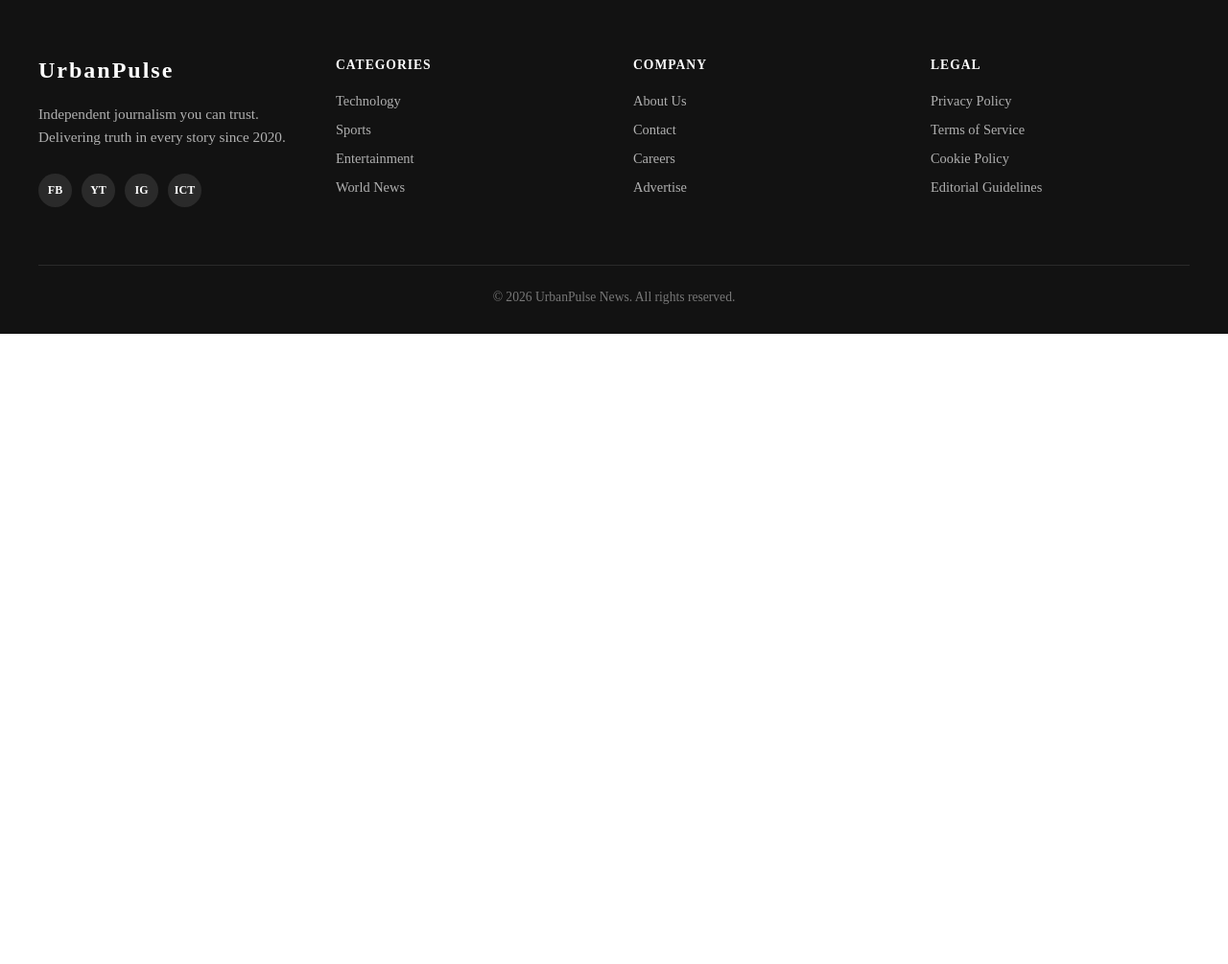
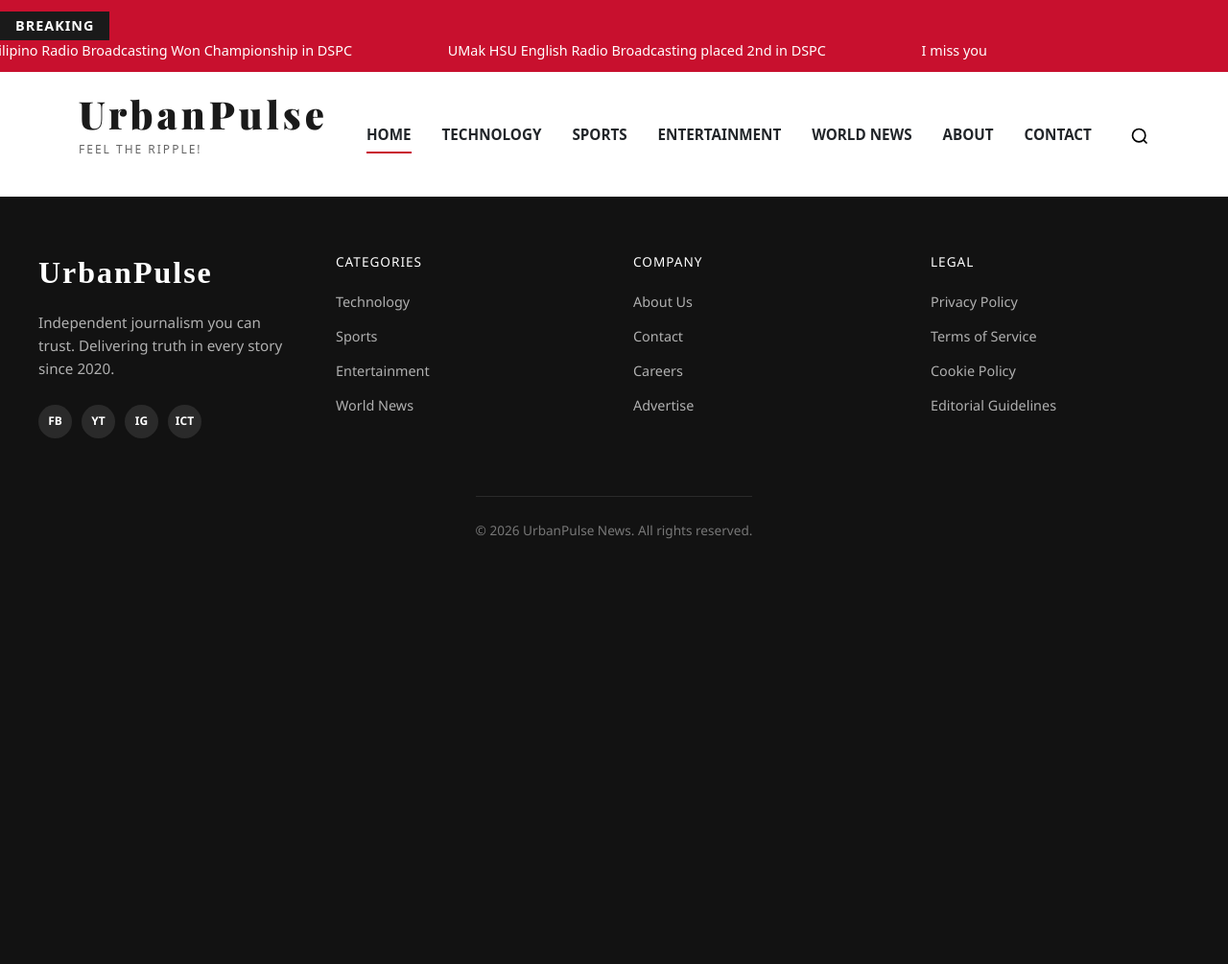
Before and after one commit to matmatperez29-coder/GROUP6-CPG12-01, a PHP site: page / in a window 1280 px wide. Shown: the whole page at 96% size. Before the commit the page ends 348 px from the top, so only its background shows below. Run offline with PHP 8.4, Linux system fonts and the light colour scheme.

Commit message:
Add files via upload

```diff
--- a/index.html
+++ b/index.html
@@ -1,15 +1,63 @@
-<!DOCTYPE html>
-<html lang="en">
+<!doctype html>
+<html>
+<head>
+	<title> News Website </title>
+	<meta charset="UTF-8">
+	<meta name="viewport" content="width=device-width, initial-scale=1.0">
+	<link href="https://cdn.jsdelivr.net/npm/bootstrap@5.3.2/dist/css/bootstrap.min.css" rel="stylesheet">
+	<link rel="stylesheet" href="style.css">
+	<link rel="preconnect" href="https://fonts.googleapis.com">
+    <link rel="preconnect" href="https://fonts.gstatic.com" crossorigin>
+    <link href="https://fonts.googleapis.com/css2?family=Playfair+Display:wght@400;600;700;900&family=Source+Sans+3:wght@300;400;600;700&display=swap" rel="stylesheet">
+</head>
+<body>
+	<!-- Dito ang Breaking News Sticker -->
 
-<head>
-    <meta charset="UTF-8">
-    <meta name="viewport" content="width=device-width, initial-scale=1.0">
-    <title>UrbanPulse</title>
-    <link rel="stylesheet" href="style2.css">
-</head>
+	<div class="BN" id="Bn">
+        <span class="BNlabel">BREAKING</span>
+        <div class="BNcontent">
+            <span class="Bitem">UMak HSU Filipino Radio Broadcasting Won Championship in DSPC</span>
+            <span class="Bitem">UMak HSU English Radio Broadcasting placed 2nd in DSPC</span>
+            <span class="Bitem">I miss you</span>
+        </div>
+    </div>
 
-<body>
-    <footer class="site-footer">
+	<!-- Dito yung Header -->
+	<header class="header">
+		<div class="header-main">
+			<div class="container">
+				<div class="Logo">
+					<h1>UrbanPulse</h1>
+					<p class="tagline">Feel the Ripple!</p>
+				</div>
+				<nav class="main-nav">
+					<a href="index.html" class="active">Home</a>
+                    <a href="category-technology.html">Technology</a>
+                    <a href="category-sports.html">Sports</a>
+                    <a href="category-entertainment.html">Entertainment</a>
+                    <a href="category-world.html">World News</a>
+                    <a href="about.html">About</a>
+                    <a href="contact.html">Contact</a>
+				</nav>
+				<div class="header-actions">
+                    <button class="search-toggle" id="searchToggle" aria-label="Search">
+                        <svg width="20" height="20" viewBox="0 0 24 24" fill="none" stroke="currentColor" stroke-width="2">
+                            <circle cx="11" cy="11" r="8"></circle>
+                            <path d="m21 21-4.35-4.35"></path>
+                        </svg>
+                    </button>
+                </div>
+			</div>
+		</div>
+	</header>
+
+
+	<main>
+	</main>
+
+
+	<!-- Dito yung footer -->
+	<footer class="site-footer">
         <div class="footer-container">
             <div class="footer-column brand-info">
                 <h2 class="footer-logo">UrbanPulse</h2>
@@ -58,4 +106,6 @@
         </div>
     </footer>
 
+	<script src="https://cdn.jsdelivr.net/npm/bootstrap@5.3.2/dist/js/bootstrap.bundle.min.js"></script>
+</body>
 </html>
--- a/style.css
+++ b/style.css
@@ -167,3 +167,126 @@
     display: flex;
     gap: 1rem;
 }
+
+main{
+	display:flex;
+}
+
+/* ============================================
+   DITO ANG FOOTER
+   ============================================ */
+
+footer {
+    background-color: #121212;
+    color: #ffffff;
+    padding: 60px 20px 30px;
+    font-family: 'Segoe UI', Tahoma, Geneva, Verdana, sans-serif;
+	min-height: 100vh;
+	display: flex;
+	flex-direction: column;
+}
+
+.footer-container {
+    max-width: 1200px;
+    margin: 0 auto;
+    display: flex;
+    flex-wrap: wrap;
+    justify-content: space-between;
+    gap: 40px;
+}
+
+.footer-column {
+    flex: 1;
+    min-width: 200px;
+}
+
+/* Brand Section Styling */
+.footer-logo {
+    font-family: serif;
+    /* Matches the "Perez" serif look */
+    font-weight: 800;
+    letter-spacing: 2px;
+    margin-bottom: 20px;
+}
+
+.brand-info p {
+    color: #b0b0b0;
+    line-height: 1.6;
+    font-size: 0.95rem;
+    margin-bottom: 25px;
+}
+
+/* Links Styling */
+.footer-column h3 {
+    font-size: 0.85rem;
+    letter-spacing: 1px;
+    margin-bottom: 20px;
+    color: #ffffff;
+}
+
+.footer-column ul {
+    list-style: none;
+    padding: 0;
+}
+
+.footer-column ul li {
+    margin-bottom: 12px;
+}
+
+.footer-column ul li a {
+    text-decoration: none;
+    color: #b0b0b0;
+    font-size: 0.9rem;
+    transition: color 0.3s ease;
+}
+
+.footer-column ul li a:hover {
+    color: #ffffff;
+}
+
+/* Social Icons */
+.social-links {
+    display: flex;
+    gap: 10px;
+}
+
+.social-icon {
+    width: 35px;
+    height: 35px;
+    background-color: #2a2a2a;
+    color: #fff;
+    display: flex;
+    align-items: center;
+    justify-content: center;
+    border-radius: 50%;
+    text-decoration: none;
+    font-size: 0.75rem;
+    font-weight: bold;
+    transition: background 0.3s ease;
+}
+
+.social-icon:hover {
+    background-color: #444;
+}
+
+/* Bottom Bar */
+.footer-bottom {
+    max-width: 1200px;
+    margin: 60px auto 0;
+    padding-top: 25px;
+    border-top: 1px solid #2a2a2a;
+    text-align: center;
+}
+
+.footer-bottom p {
+    color: #777;
+    font-size: 0.85rem;
+}
+
+/* Responsive Tweak for Mobile */
+@media (max-width: 768px) {
+    .footer-container {
+        flex-direction: column;
+        text-align: left;
+    }
+}
```
